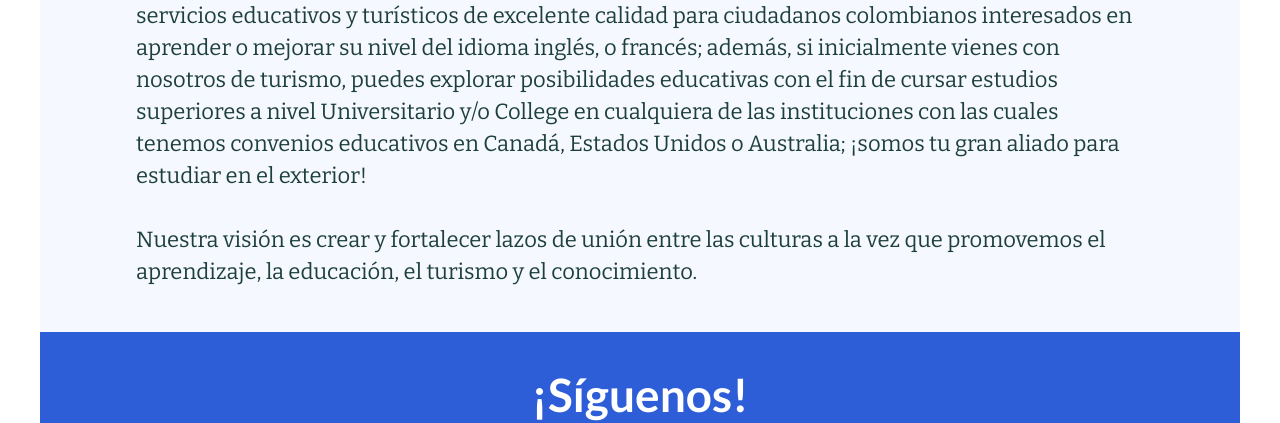
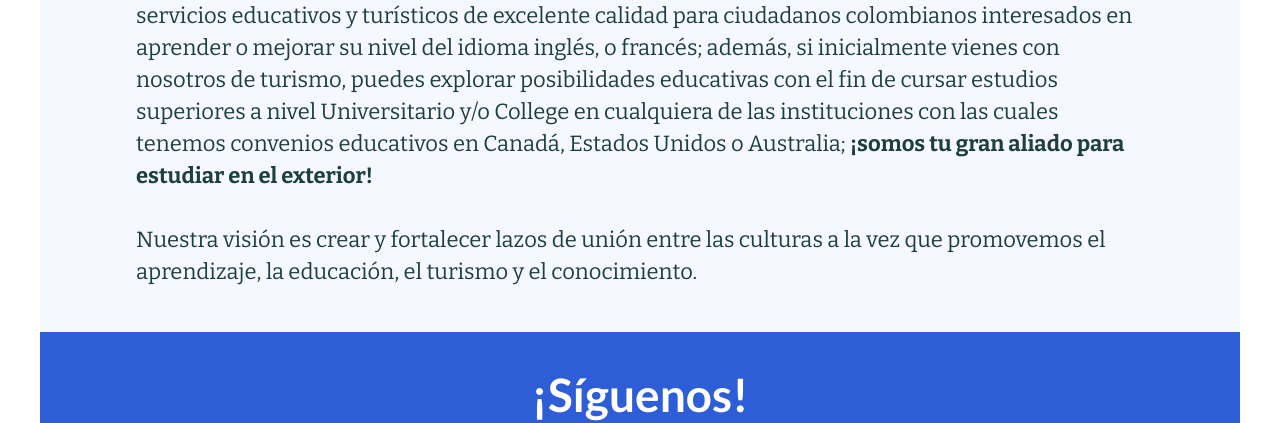
Before and after one commit to gbaenam/intepro-web, a website: page index.html in a window 1280 px wide. Shown: the part 1782-2205 px from the top of the page. Drawn offline with nearby package versions, Linux system fonts and the light colour scheme.

Commit message:
Se actualizó "youtube__text" en "index.html" y en "_main.scss"

```diff
--- a/index.html
+++ b/index.html
@@ -59,7 +59,7 @@
                     </div>
                     <div class="youtube__info">
                         <p class="youtube__text">
-                            En <span>intepro</span> trabajamos con pasi&oacute;n, somos una empresa canadiense cuya misi&oacute;n es proveer servicios educativos y tur&iacute;sticos de excelente calidad para ciudadanos colombianos interesados en aprender o mejorar su nivel del idioma ingl&eacute;s, o franc&eacute;s; adem&aacute;s, si inicialmente vienes con nosotros de turismo, puedes explorar posibilidades educativas con el fin de cursar estudios superiores a nivel Universitario y/o College en cualquiera de las instituciones con las cuales tenemos convenios educativos en Canad&aacute;, Estados Unidos o Australia; ¡somos tu gran aliado para estudiar en el exterior!<br><br>Nuestra visi&oacute;n es crear y fortalecer lazos de uni&oacute;n entre las culturas a la vez que promovemos el aprendizaje, la educaci&oacute;n, el turismo y el conocimiento.
+                            En <span>intepro</span> trabajamos con pasi&oacute;n, somos una empresa canadiense cuya misi&oacute;n es proveer servicios educativos y tur&iacute;sticos de excelente calidad para ciudadanos colombianos interesados en aprender o mejorar su nivel del idioma ingl&eacute;s, o franc&eacute;s; adem&aacute;s, si inicialmente vienes con nosotros de turismo, puedes explorar posibilidades educativas con el fin de cursar estudios superiores a nivel Universitario y/o College en cualquiera de las instituciones con las cuales tenemos convenios educativos en Canad&aacute;, Estados Unidos o Australia; <span>¡somos tu gran aliado para estudiar en el exterior!</span><br><br>Nuestra visi&oacute;n es crear y fortalecer lazos de uni&oacute;n entre las culturas a la vez que promovemos el aprendizaje, la educaci&oacute;n, el turismo y el conocimiento.
                         </p>
                         <!-- <a href="#" class="button button-generic button-side">Ir a Youtube</a> -->
                     </div>
--- a/scss/components/_main.scss
+++ b/scss/components/_main.scss
@@ -49,11 +49,12 @@
         padding: var(--padding-alt);
     }
 
-    &__text {
+    &__text span:first-child {
+        font-weight: bold;
+        text-transform: uppercase;
+    }
 
-        & :is(span) {
-            font-weight: bold;
-            text-transform: uppercase;
-        }
+    &__text span:nth-child(2) {
+        font-weight: bold;
     }
 }
```
Also changed, not shown: css/styles.css.
